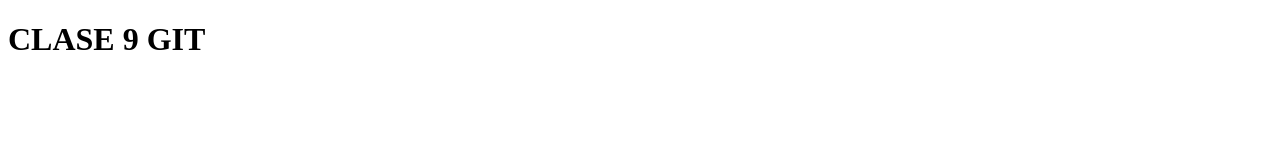
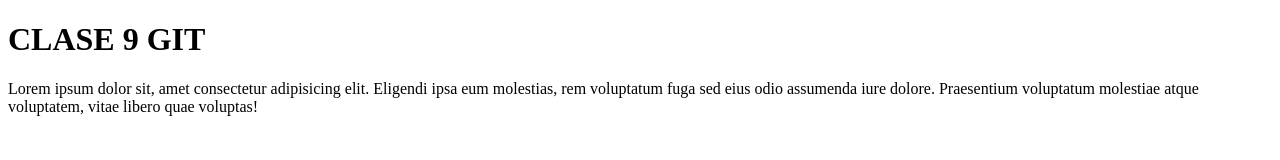
Before and after one commit to natyru19/restofan, a plain HTML site: page index.html in a window 1280 px wide. Drawn offline with Linux system fonts and the light colour scheme.

Commit message:
cree archivo css, y modifique el index.html

```diff
--- a/index.html
+++ b/index.html
@@ -8,5 +8,6 @@
 </head>
 <body>
     <h1>CLASE 9 GIT</h1>
+    <p>Lorem ipsum dolor sit, amet consectetur adipisicing elit. Eligendi ipsa eum molestias, rem voluptatum fuga sed eius odio assumenda iure dolore. Praesentium voluptatum molestiae atque voluptatem, vitae libero quae voluptas!</p>
 </body>
 </html>
```
Also changed, not shown: css/style.css (added).
